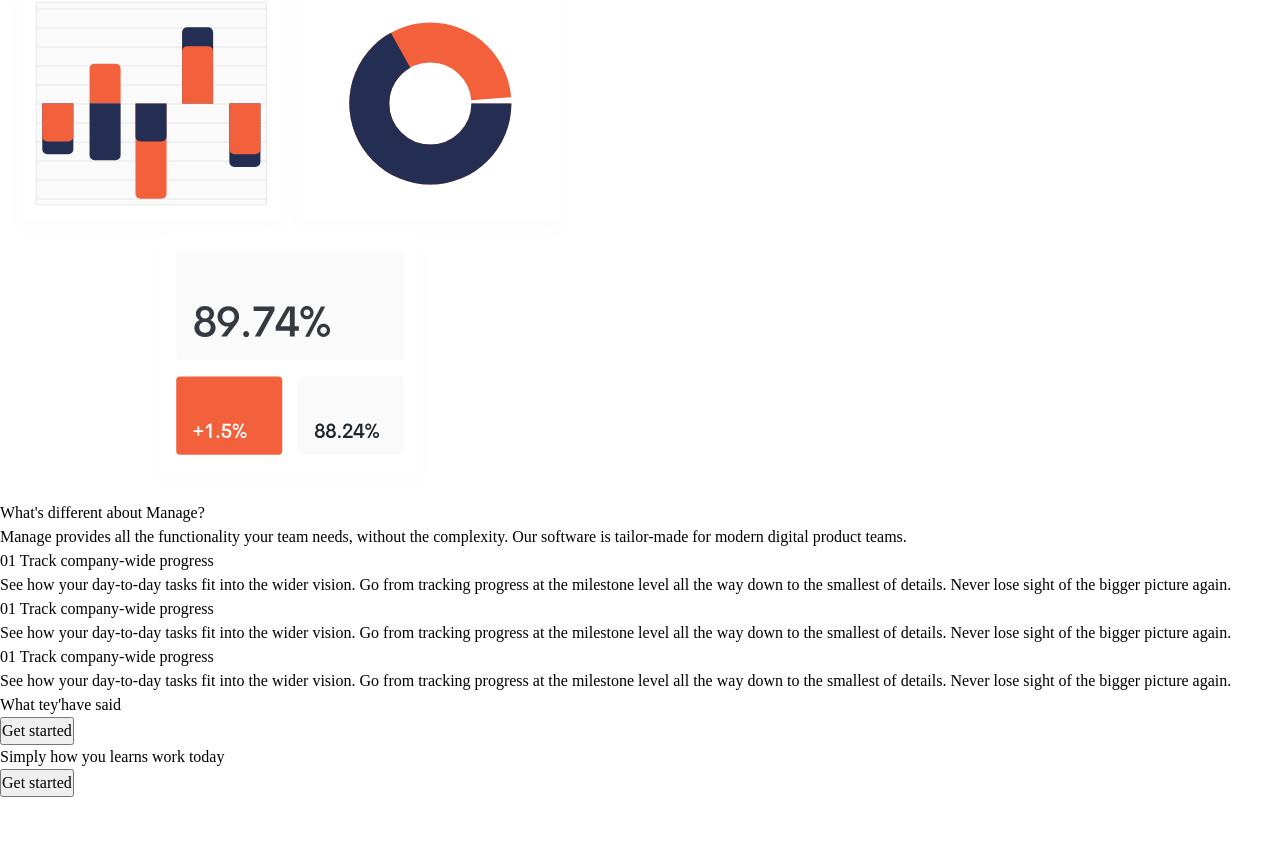
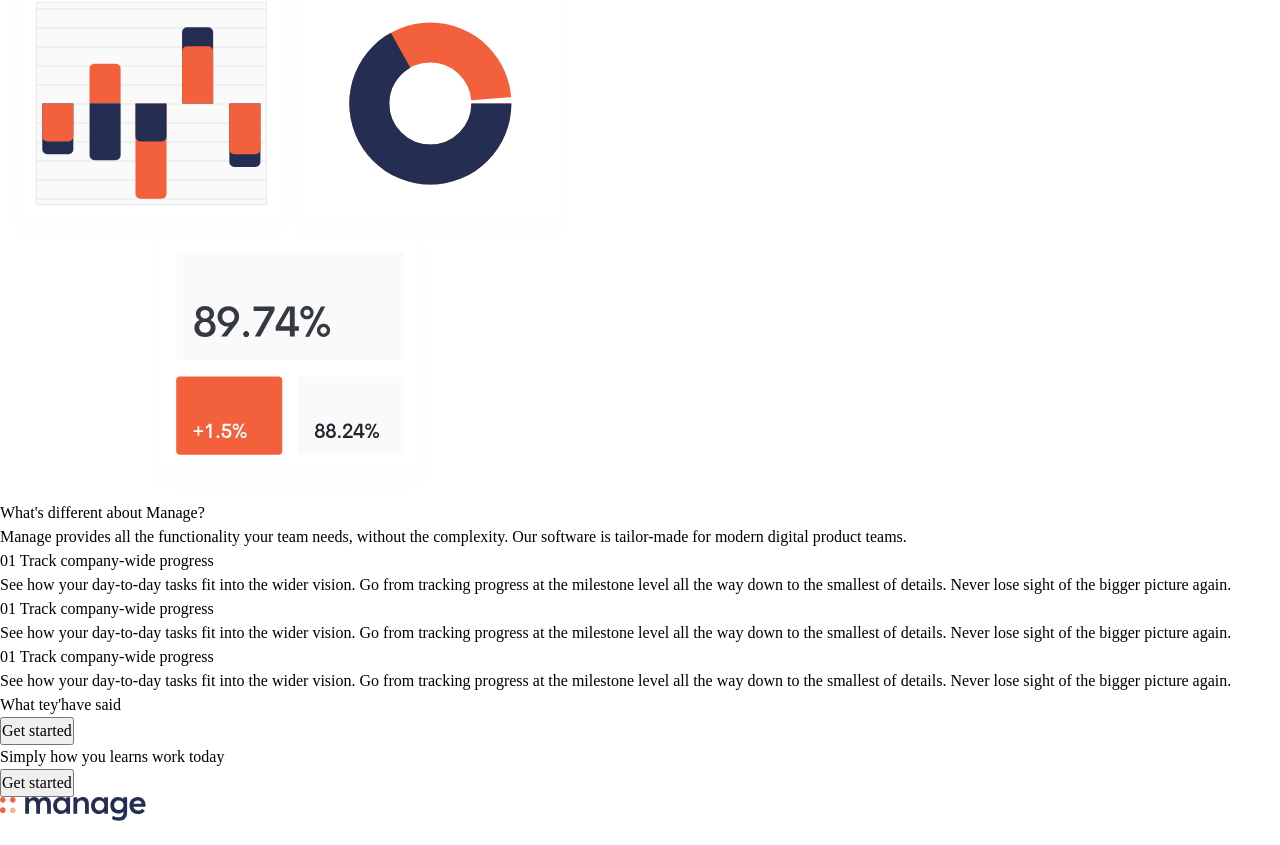
Before and after one commit to mosfequr11/landing-page, a website built with Vite: page index.html in a window 1280 px wide. Shown: the part 296-1141 px from the top of the page. Before the commit the page ends 1093 px from the top, so only its background shows below. Built offline with nearby package versions, Linux system fonts and the light colour scheme.

Commit message:
add:footer section

```diff
--- a/index.html
+++ b/index.html
@@ -98,6 +98,21 @@
         </div>
       </div>
     </section>
+    <fotter class="bg-neutral-900 text-neutral-100">
+      <div class="container">
+        <div class="even-columns">
+          <div> <a href="">
+              <img src="src/images/logo.svg">
+            </a></div>
+          <div>
+            <ul class="role-list">
+              <li><a href="" area-level="facebook"></a></li>
+            </ul>
+          </div>
+          <div></div>
+        </div>
+      </div>
+    </fotter>
   </main>
   <script type="module" src="/src/main.js"></script>
 </body>
```
